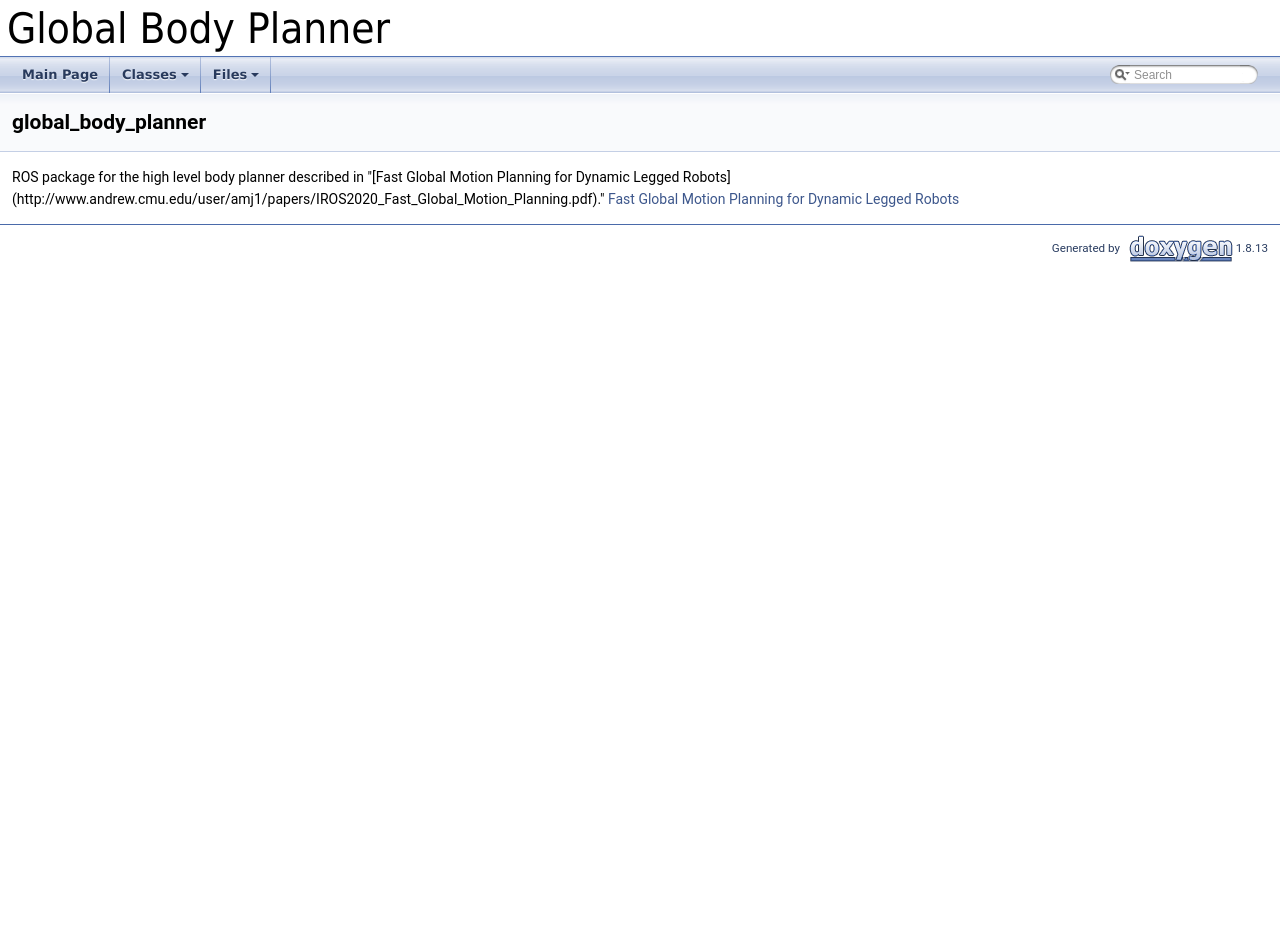
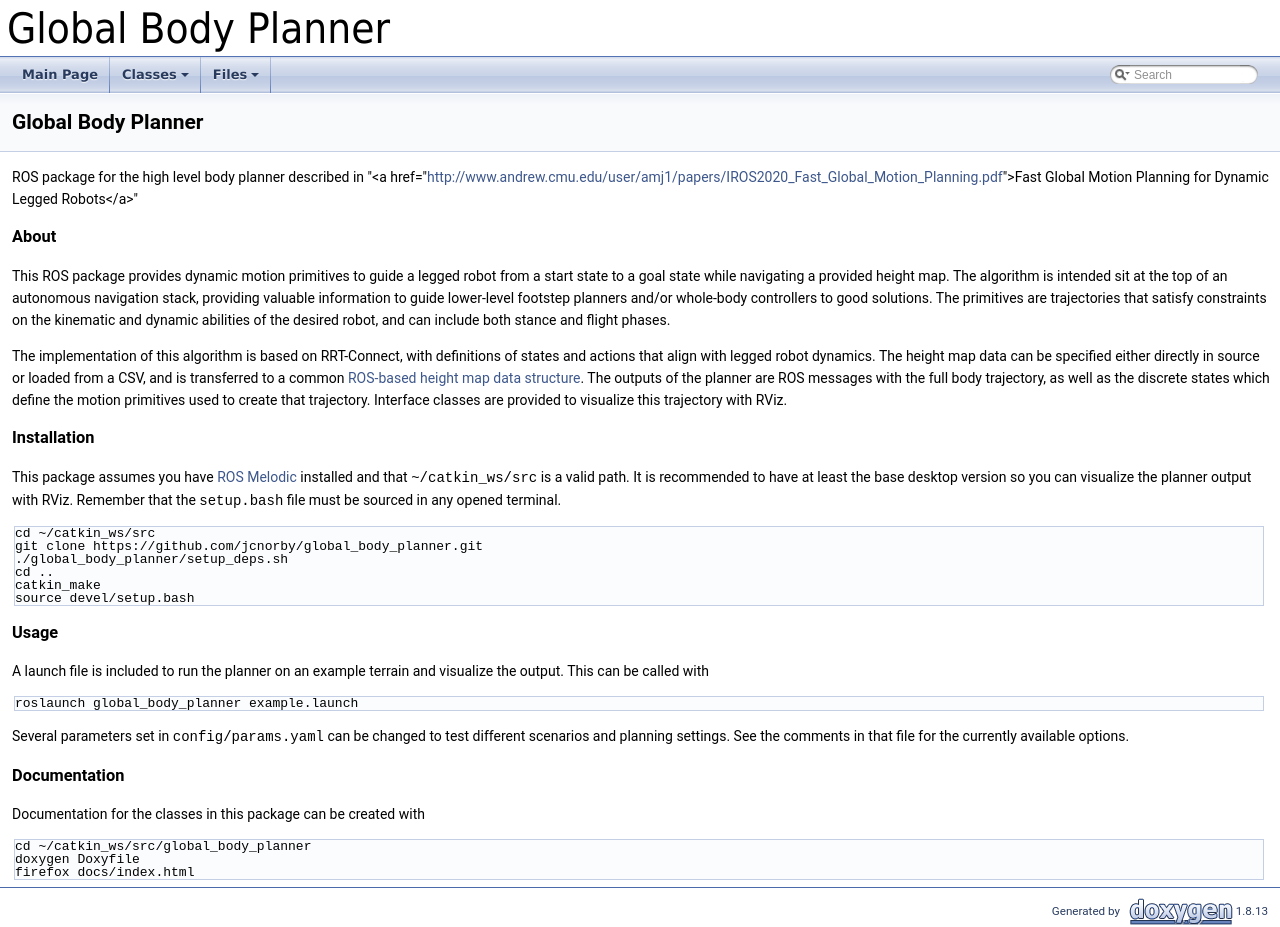
Before and after one commit to jcnorby/global_body_planner, a plain HTML site: page docs/index.html in a window 1280 px wide. Before the commit the page ends 800 px from the top, so only its background shows below. Drawn offline with Linux system fonts and the light colour scheme.

```diff
--- a/docs/index.html
+++ b/docs/index.html
@@ -5,7 +5,7 @@
 <meta http-equiv="X-UA-Compatible" content="IE=9"/>
 <meta name="generator" content="Doxygen 1.8.13"/>
 <meta name="viewport" content="width=device-width, initial-scale=1"/>
-<title>Global Body Planner: global_body_planner</title>
+<title>Global Body Planner: Global Body Planner</title>
 <link href="tabs.css" rel="stylesheet" type="text/css"/>
 <script type="text/javascript" src="jquery.js"></script>
 <script type="text/javascript" src="dynsections.js"></script>
@@ -59,11 +59,20 @@ $(function() {
 
 <div class="header">
   <div class="headertitle">
-<div class="title">global_body_planner </div>  </div>
+<div class="title">Global Body Planner </div>  </div>
 </div><!--header-->
 <div class="contents">
-<div class="textblock"><p>ROS package for the high level body planner described in "[Fast Global Motion Planning for Dynamic Legged Robots](http://www.andrew.cmu.edu/user/amj1/papers/IROS2020_Fast_Global_Motion_Planning.pdf)." <a href="http://www.andrew.cmu.edu/user/amj1/papers/IROS2020_Fast_Global_Motion_Planning.pdf">Fast Global Motion Planning for Dynamic Legged Robots</a> </p>
-</div></div><!-- contents -->
+<div class="textblock"><p>ROS package for the high level body planner described in "&lt;a href="<a href="http://www.andrew.cmu.edu/user/amj1/papers/IROS2020_Fast_Global_Motion_Planning.pdf">http://www.andrew.cmu.edu/user/amj1/papers/IROS2020_Fast_Global_Motion_Planning.pdf</a>"&gt;Fast Global Motion Planning for Dynamic Legged Robots&lt;/a&gt;"</p>
+<h3>About</h3>
+<p>This ROS package provides dynamic motion primitives to guide a legged robot from a start state to a goal state while navigating a provided height map. The algorithm is intended sit at the top of an autonomous navigation stack, providing valuable information to guide lower-level footstep planners and/or whole-body controllers to good solutions. The primitives are trajectories that satisfy constraints on the kinematic and dynamic abilities of the desired robot, and can include both stance and flight phases.</p>
+<p>The implementation of this algorithm is based on RRT-Connect, with definitions of states and actions that align with legged robot dynamics. The height map data can be specified either directly in source or loaded from a CSV, and is transferred to a common <a href="https://github.com/ANYbotics/grid_map">ROS-based height map data structure</a>. The outputs of the planner are ROS messages with the full body trajectory, as well as the discrete states which define the motion primitives used to create that trajectory. Interface classes are provided to visualize this trajectory with RViz.</p>
+<h3>Installation</h3>
+<p>This package assumes you have <a href="http://wiki.ros.org/melodic/Installation">ROS Melodic</a> installed and that <code>~/catkin_ws/src</code> is a valid path. It is recommended to have at least the base desktop version so you can visualize the planner output with RViz. Remember that the <code>setup.bash</code> file must be sourced in any opened terminal.</p>
+<div class="fragment"><div class="line">cd ~/catkin_ws/src</div><div class="line">git clone https://github.com/jcnorby/global_body_planner.git</div><div class="line">./global_body_planner/setup_deps.sh</div><div class="line">cd ..</div><div class="line">catkin_make</div><div class="line">source devel/setup.bash</div></div><!-- fragment --><h3>Usage</h3>
+<p>A launch file is included to run the planner on an example terrain and visualize the output. This can be called with</p>
+<div class="fragment"><div class="line">roslaunch global_body_planner example.launch</div></div><!-- fragment --><p>Several parameters set in <code>config/params.yaml</code> can be changed to test different scenarios and planning settings. See the comments in that file for the currently available options.</p>
+<h3>Documentation</h3>
+<p>Documentation for the classes in this package can be created with </p><div class="fragment"><div class="line">cd ~/catkin_ws/src/global_body_planner</div><div class="line">doxygen Doxyfile</div><div class="line">firefox docs/index.html</div></div><!-- fragment --> </div></div><!-- contents -->
 <!-- start footer part -->
 <hr class="footer"/><address class="footer"><small>
 Generated by &#160;<a href="http://www.doxygen.org/index.html">
--- a/docs/search/all_6.js
+++ b/docs/search/all_6.js
@@ -20,5 +20,5 @@ var searchData=
   ['globalbodyplanner',['GlobalBodyPlanner',['../classGlobalBodyPlanner.html',1,'GlobalBodyPlanner'],['../classGlobalBodyPlanner.html#ae1cc3ec1e77b13cdf679267c4a8e55b4',1,'GlobalBodyPlanner::GlobalBodyPlanner()']]],
   ['goal_5ffound',['goal_found',['../classRRTClass.html#abd63c1f08cf738a4966010968e615e0a',1,'RRTClass']]],
   ['graphclass',['GraphClass',['../classGraphClass.html',1,'GraphClass'],['../classGraphClass.html#a39d78244b77de2351494de80b28e7dbe',1,'GraphClass::GraphClass()']]],
-  ['global_5fbody_5fplanner',['global_body_planner',['../index.html',1,'']]]
+  ['global_20body_20planner',['Global Body Planner',['../index.html',1,'']]]
 ];
--- a/docs/search/pages_0.js
+++ b/docs/search/pages_0.js
@@ -1,4 +1,4 @@
 var searchData=
 [
-  ['global_5fbody_5fplanner',['global_body_planner',['../index.html',1,'']]]
+  ['global_20body_20planner',['Global Body Planner',['../index.html',1,'']]]
 ];
```
Also changed, not shown: 3 other files.
